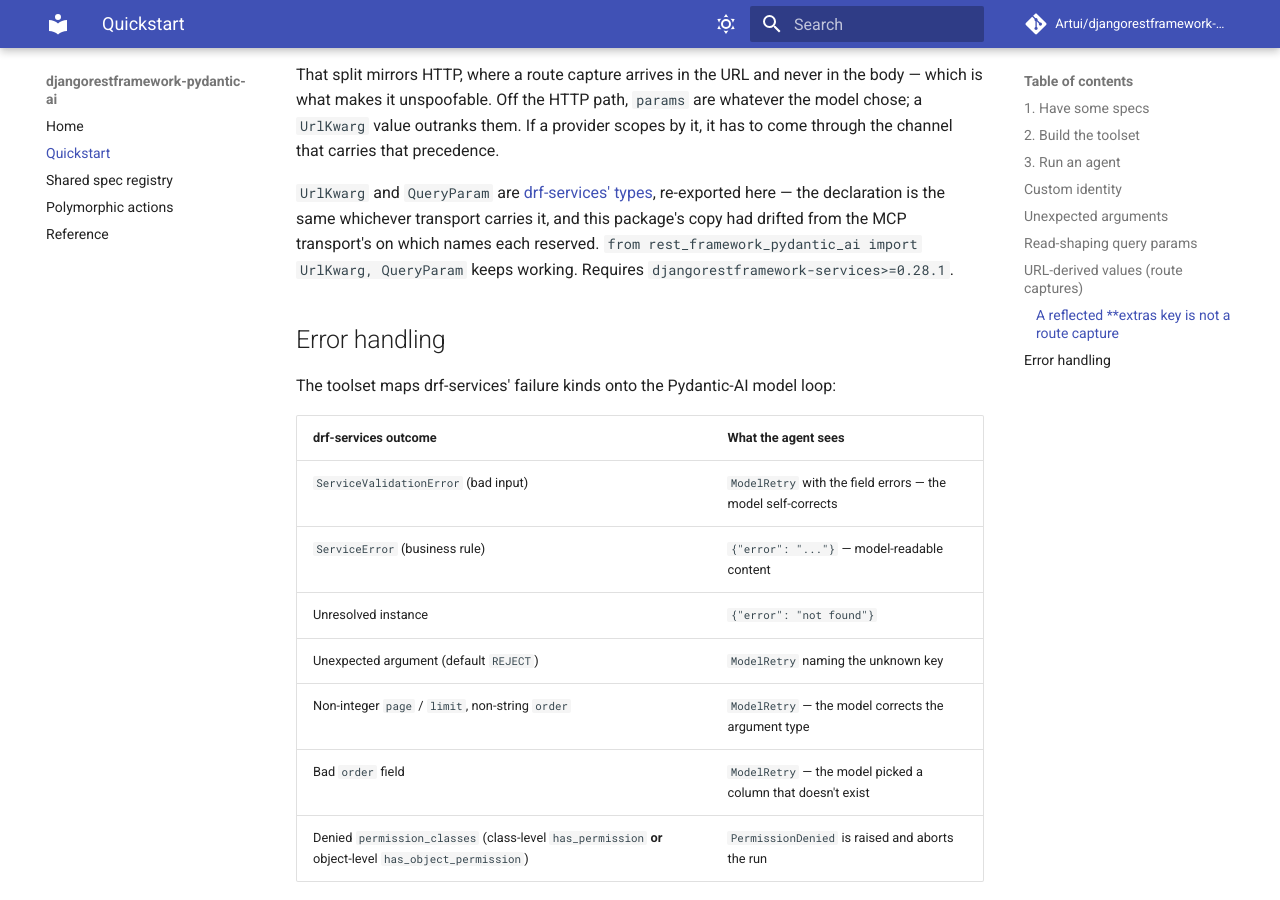
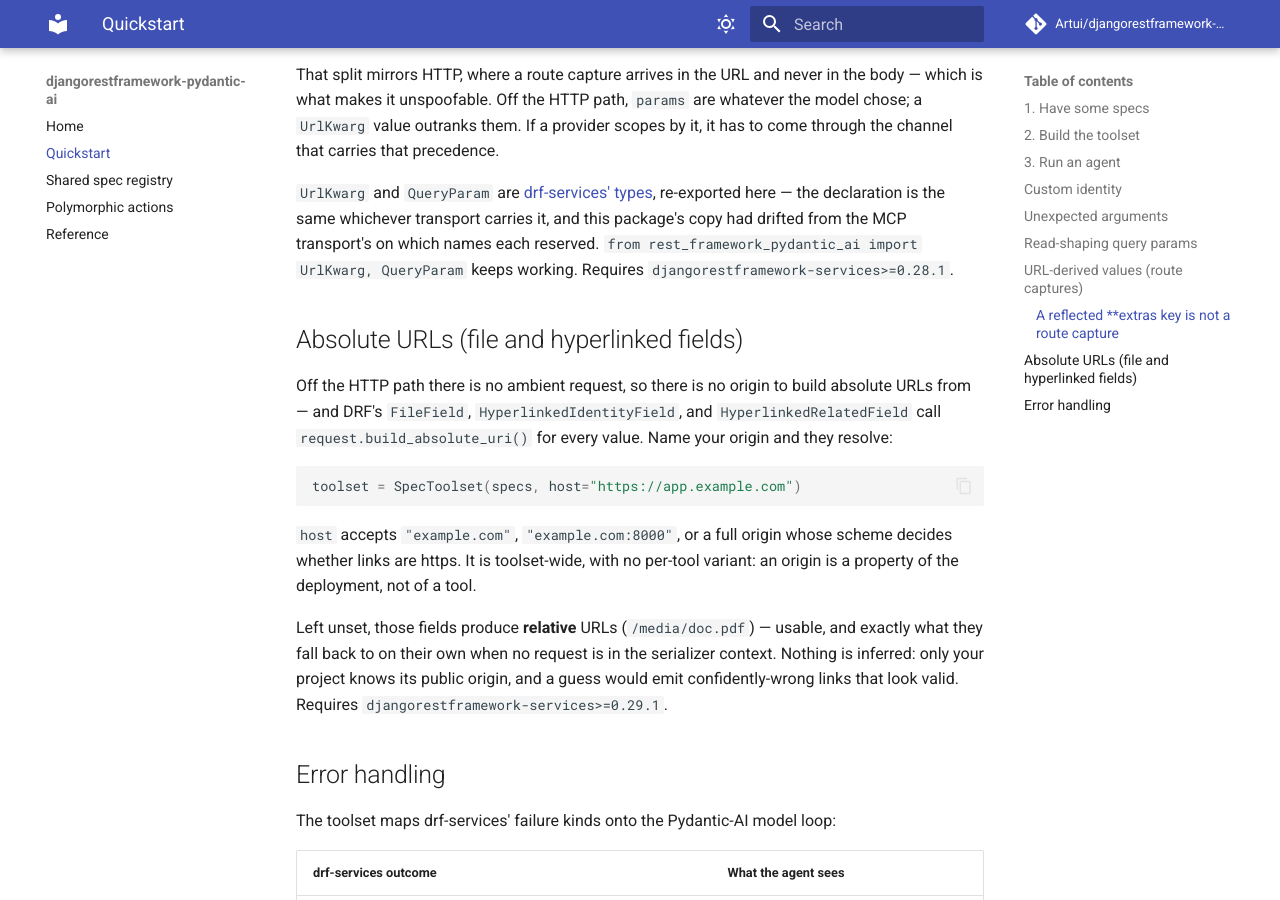
Before and after one commit to Artui/djangorestframework-pydantic-ai, an MkDocs documentation site: the page built from docs/quickstart.md, in a window 1280 px wide and 900 px high, scrolled down 4759 px. Built offline with MkDocs 1.6.1 and Material for MkDocs 9.7.7, drawn with Linux system fonts in a browser that asks for light colours; comment, search, counter and statistics services are not loaded.

Commit message:
SpecToolset(host=…) for absolute URLs (0.10.0) (#31)
* Add SpecToolset(host=...) for absolute URLs

DRF's FileField and the Hyperlinked* fields call build_absolute_uri for
every value once a request is in the serializer context — which, since
drf-services 0.29.0, it always is off the HTTP path. An in-process
toolset has no ambient request and so no origin, and this package owns
the build_offline_context call, so a user had no way to supply one.

host is toolset-wide with no per-tool variant: an origin is a property
of the deployment, not of a tool. Unset, file fields produce relative
URLs — what they fall back to on their own when no request is in the
context — and nothing is inferred, since a guessed origin emits
confidently-wrong links that look valid.

Floors drf-services at 0.29.1 for the build_offline_context(host=) seam.

Co-Authored-By: Claude Opus 5 <noreply@anthropic.com>

* Release 0.10.0

---------

Co-authored-by: Claude Opus 5 <noreply@anthropic.com>

````diff
--- a/docs/quickstart.md
+++ b/docs/quickstart.md
@@ -230,6 +230,27 @@ and this package's copy had drifted from the MCP transport's on which names each
 reserved. `from rest_framework_pydantic_ai import UrlKwarg, QueryParam` keeps
 working. Requires `djangorestframework-services>=0.28.1`.
 
+## Absolute URLs (file and hyperlinked fields)
+
+Off the HTTP path there is no ambient request, so there is no origin to build
+absolute URLs from — and DRF's `FileField`, `HyperlinkedIdentityField`, and
+`HyperlinkedRelatedField` call `request.build_absolute_uri()` for every value.
+Name your origin and they resolve:
+
+```python
+toolset = SpecToolset(specs, host="https://app.example.com")
+```
+
+`host` accepts `"example.com"`, `"example.com:8000"`, or a full origin whose
+scheme decides whether links are https. It is toolset-wide, with no per-tool
+variant: an origin is a property of the deployment, not of a tool.
+
+Left unset, those fields produce **relative** URLs (`/media/doc.pdf`) — usable,
+and exactly what they fall back to on their own when no request is in the
+serializer context. Nothing is inferred: only your project knows its public
+origin, and a guess would emit confidently-wrong links that look valid.
+Requires `djangorestframework-services>=0.29.1`.
+
 ## Error handling
 
 The toolset maps drf-services' failure kinds onto the Pydantic-AI model loop:
--- a/pyproject.toml
+++ b/pyproject.toml
@@ -39,7 +39,7 @@ dependencies = [
     "django>=4.2",
     "djangorestframework>=3.14",
     # 0.27 floor: ``SpecRegistry`` (accepted anywhere a spec mapping is) landed there.
-    "djangorestframework-services>=0.29.0,<0.30",
+    "djangorestframework-services>=0.29.1,<0.30",
     "pydantic-ai-slim>=2,<3",
 ]
 
@@ -124,7 +124,7 @@ root = ["./rest_framework_pydantic_ai"]
 # rest_framework_pydantic_ai/version.py and promotes the CHANGELOG [Unreleased] block under
 # a new dated heading. Run via `uvx bump-my-version` (no permanent dependency).
 [tool.bumpversion]
-current_version = "0.9.1"
+current_version = "0.10.0"
 allow_dirty = false
 commit = false
 tag = false
--- a/rest_framework_pydantic_ai/version.py
+++ b/rest_framework_pydantic_ai/version.py
@@ -1,5 +1,5 @@
 from __future__ import annotations
 
-__version__: str = "0.9.1"
+__version__: str = "0.10.0"
 
 __all__ = ["__version__"]
````
Also changed, not shown: CHANGELOG.md (+31 -1 lines), 3 other files.
